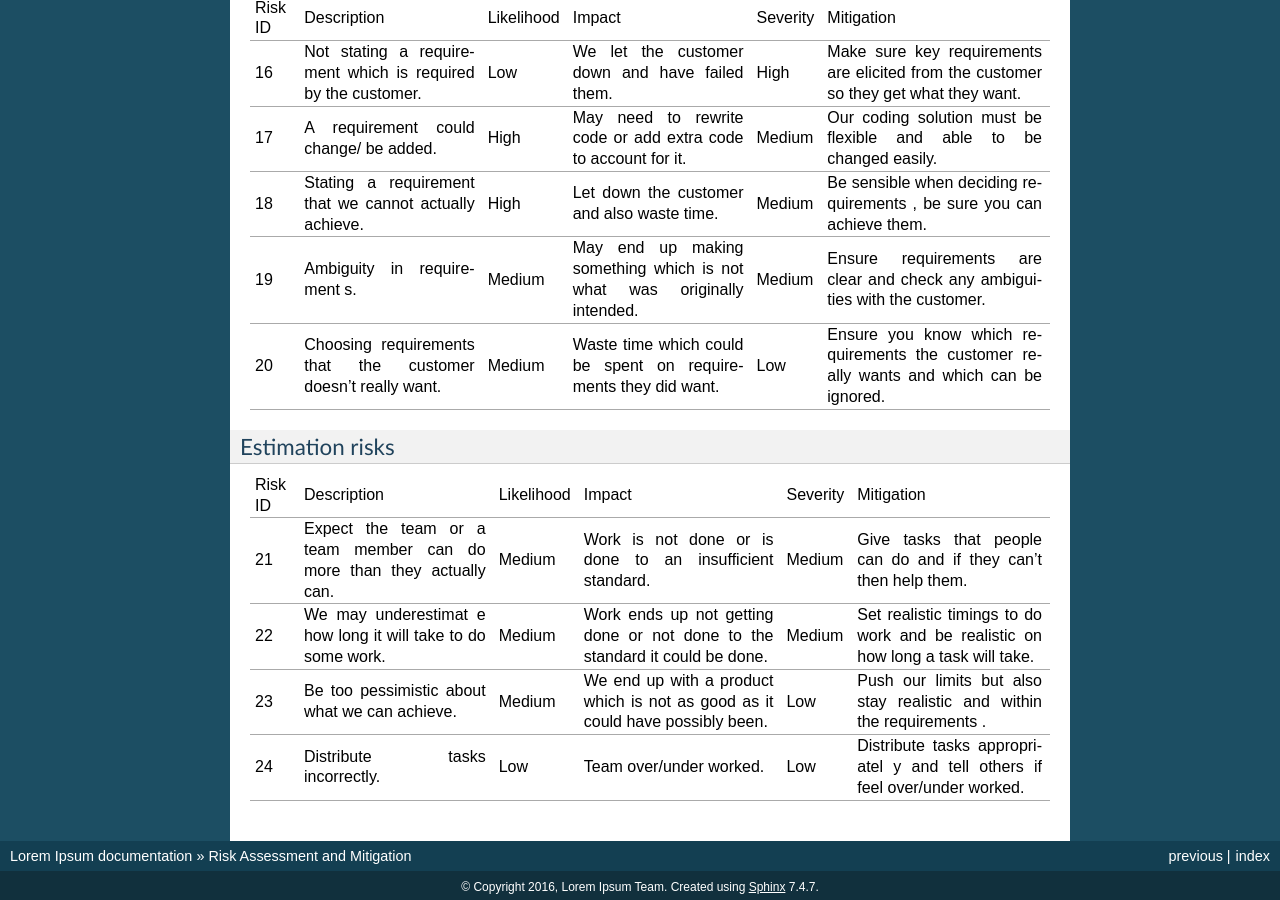
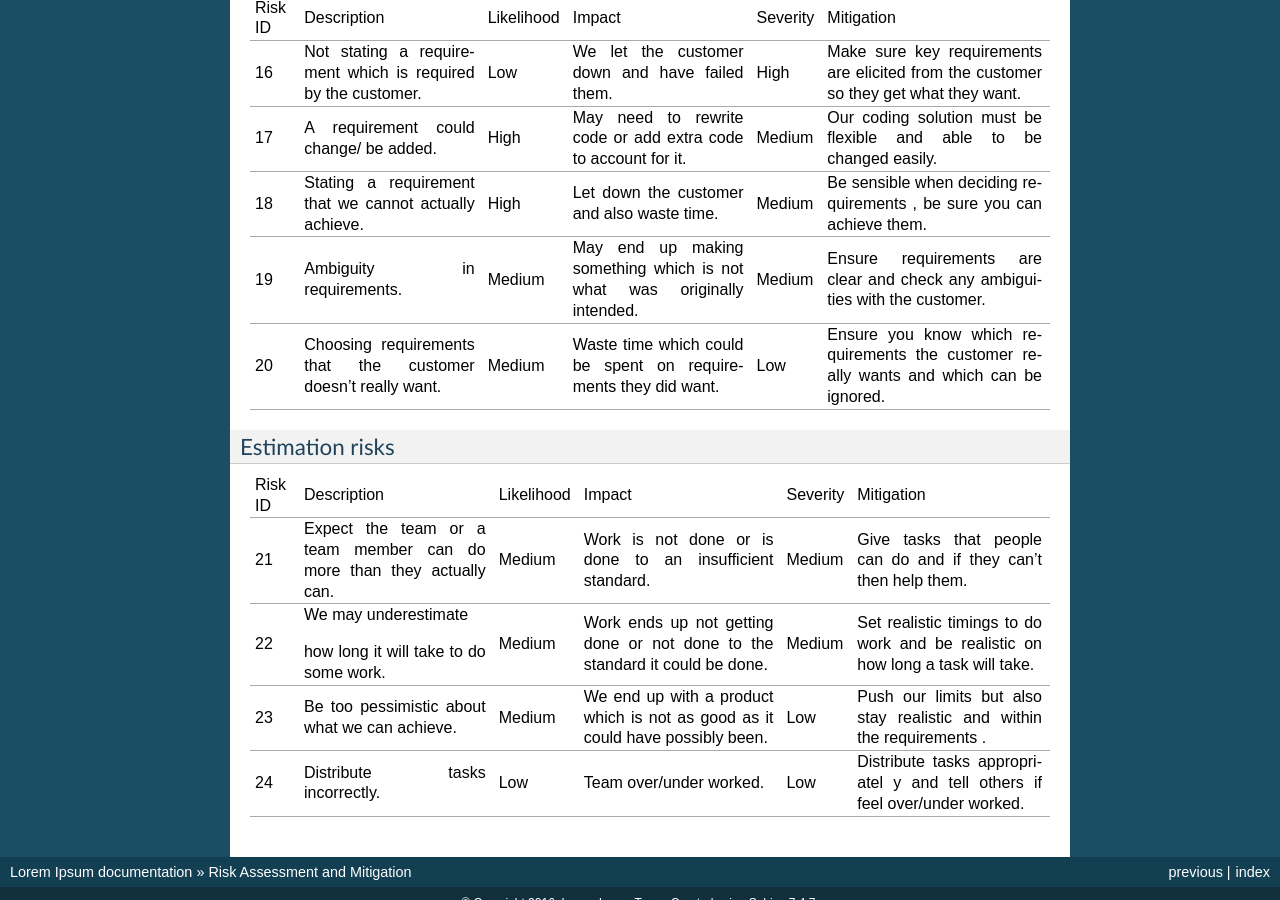
Before and after one commit to JamesNXN/TNN-Assesment-3, a Sphinx documentation site: the page built from docs/RiskAssessmentandMitigation.rst, in a window 1280 px wide and 900 px high, scrolled down 2295 px. Built offline with Sphinx 7.4.7, drawn with Linux system fonts in a browser that asks for light colours; some of the changed text lies outside the part shown.

Commit message:
Update RiskAssessmentandMitigation.rst

```diff
--- a/docs/RiskAssessmentandMitigation.rst
+++ b/docs/RiskAssessmentandMitigation.rst
@@ -54,7 +54,7 @@ Software risks
 +--------------+--------------+--------------+--------------+--------------+--------------+
 | 1            | Software     | Medium       | Will need to | Medium       | Test the     |
 |              | library      |              | rewrite      |              | elements of  |
-|              | doesn�t      |              | code.        |              | the library  |
+|              | doesn't      |              | code.        |              | the library  |
 |              | work.        |              |              |              | you plan to  |
 |              |              |              |              |              | use          |
 |              |              |              |              |              | beforehand.  |
@@ -239,8 +239,8 @@ Requirements risks
 |              |              |              |              |              | them.        |
 +--------------+--------------+--------------+--------------+--------------+--------------+
 | 19           | Ambiguity in | Medium       | May end up   | Medium       | Ensure       |
-|              | requirement  |              | making       |              | requirements |
-|              | s.           |              | something    |              | are clear    |
+|              | requirements.|              | making       |              | requirements |
+|              |              |              | something    |              | are clear    |
 |              |              |              | which is not |              | and check    |
 |              |              |              | what was     |              | any          |
 |              |              |              | originally   |              | ambiguities  |
@@ -271,8 +271,8 @@ Estimation risks
 |              | can.         |              |              |              |              |
 +--------------+--------------+--------------+--------------+--------------+--------------+
 | 22           | We may       | Medium       | Work ends up | Medium       | Set          |
-|              | underestimat |              | not getting  |              | realistic    |
-|              | e            |              | done or not  |              | timings to   |
+|              | underestimate|              | not getting  |              | realistic    |
+|              |              |              | done or not  |              | timings to   |
 |              | how long it  |              | done to the  |              | do work and  |
 |              | will take to |              | standard it  |              | be realistic |
 |              | do some      |              | could be     |              | on how long  |
```
